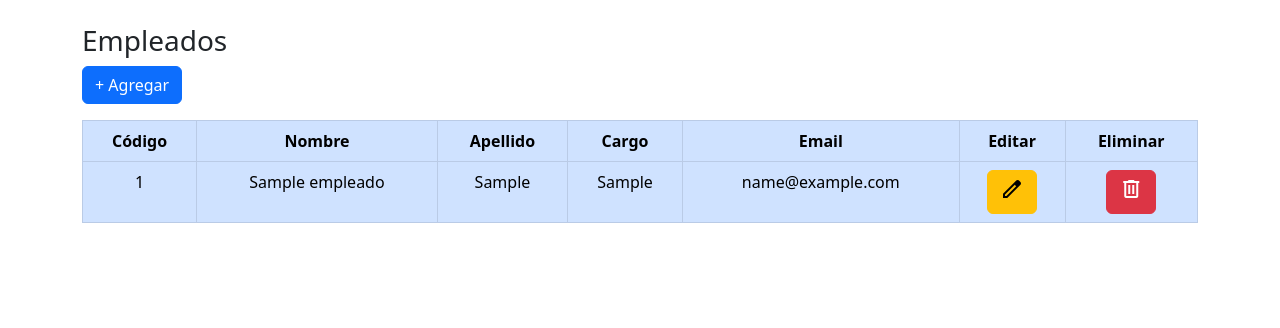
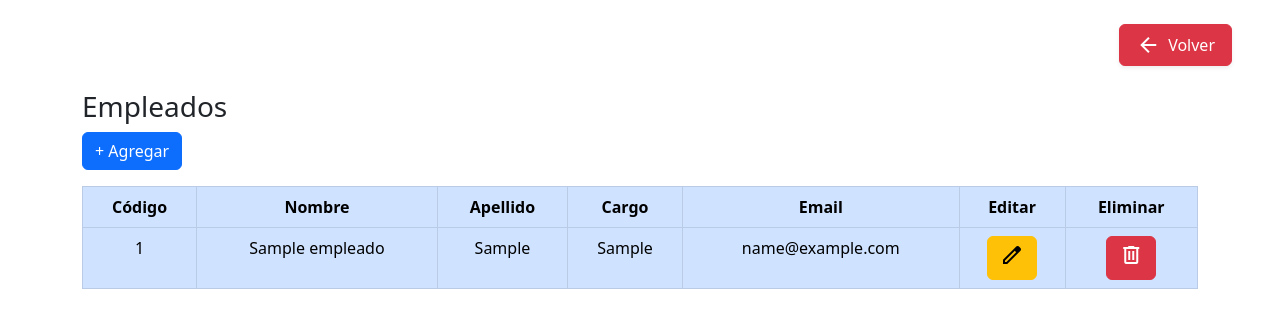
Before and after one commit to TafurPanduroJuan/Proyecto_P_Web, a PHP site: page /team.php in a window 1280 px wide. Shown: the top 328 px of the page. Run offline with PHP 8.4, Linux system fonts and the light colour scheme; tables that the repository leaves empty or names only in its code hold one stand-in row (values such as "Sample post").

Commit message:
Se agrego el boton volver en Team

```diff
--- a/Proyecto/public/js/team.js
+++ b/Proyecto/public/js/team.js
@@ -15,4 +15,3 @@ document.addEventListener("DOMContentLoaded", function () {
     });
   });
 });
-console.log("Botón editar detectado:", this.dataset);
--- a/Proyecto/vista/team.php
+++ b/Proyecto/vista/team.php
@@ -11,6 +11,13 @@
 </head>
 
 <body>
+  <div class="d-flex justify-content-end mb-3">
+    <a href="../vista/dashboard.php"
+      class="btn btn-danger d-flex align-items-center justify-content-center gap-2 px-3 py-2 rounded shadow-sm mx-5 mt-4">
+      <span class="material-symbols-outlined">arrow_back</span>
+      <span>Volver</span>
+    </a>
+  </div>
 
   <!-- Tu contenido -->
   <div class="container mt-4">
```
